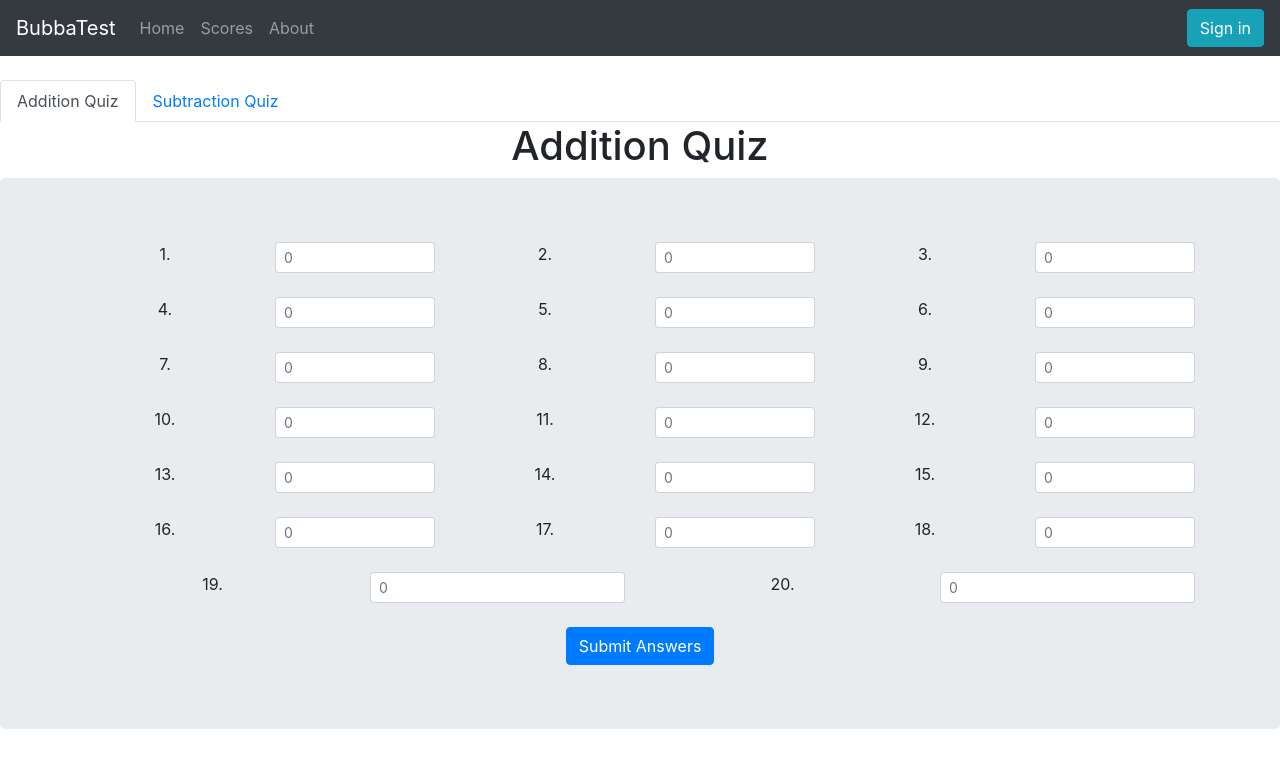
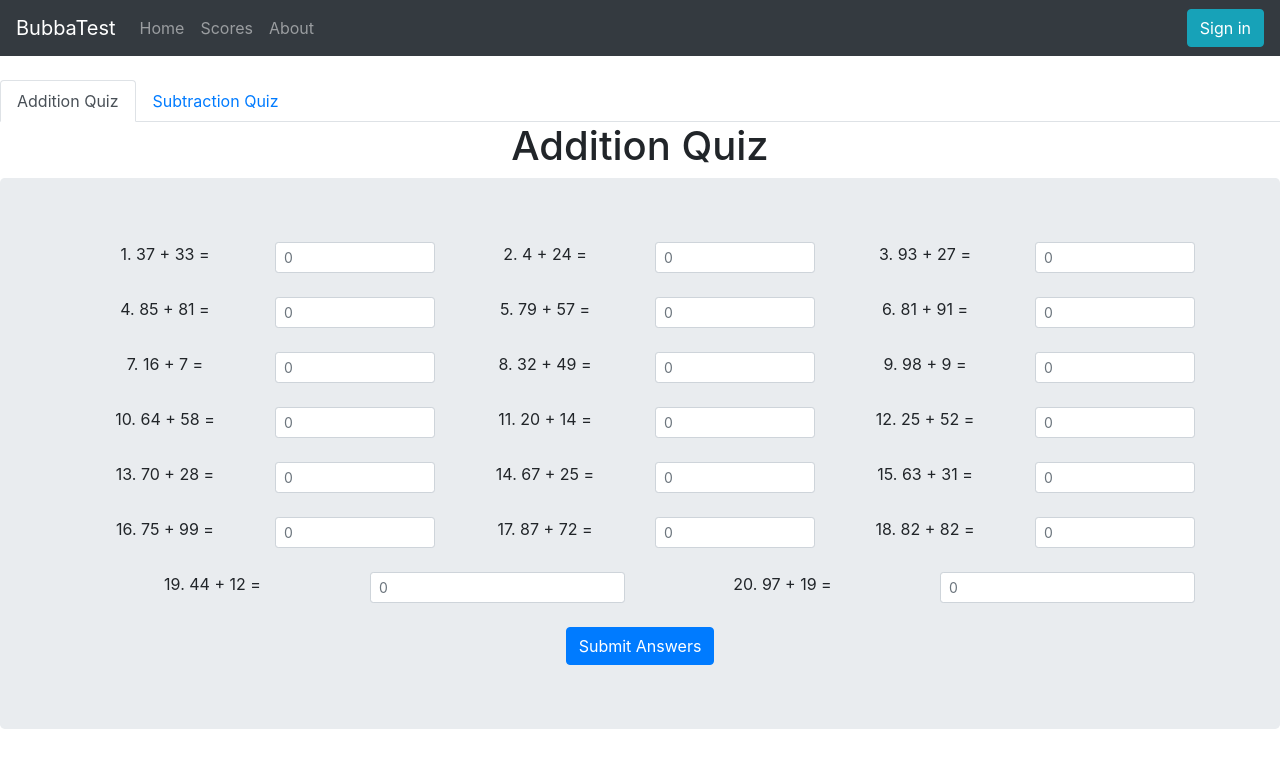
Before and after one commit to bearados/bubba, a React (Create React App) app in the folder client/: page / in a window 1280 px wide. Shown: the top 768 px of the page. Built offline with nearby package versions, Linux system fonts and the light colour scheme.

Commit message:
problem redo

```diff
--- a/client/src/components/QuizA.js
+++ b/client/src/components/QuizA.js
@@ -91,43 +91,43 @@ class QuizA extends Component {
 
                 <Row className="justify-content-md-center">
                     <Col>
-               1. {this.state.probList[0][0]}</Col><Col><Form.Control size="sm" type="number" name = {0} onChange={this.handleChange.bind(this)} placeholder="0" /></Col>
+               1. {this.state.probList[0]}</Col><Col><Form.Control size="sm" type="number" name = {0} onChange={this.handleChange.bind(this)} placeholder="0" /></Col>
 
                <Col>
-               2. {this.state.probList[0][1]}</Col><Col><Form.Control size="sm" type="number" name = {1} onChange={this.handleChange.bind(this)} placeholder="0" />
+               2. {this.state.probList[1]}</Col><Col><Form.Control size="sm" type="number" name = {1} onChange={this.handleChange.bind(this)} placeholder="0" />
                </Col>
                <Col>
-               3. {this.state.probList[0][2]}</Col><Col><Form.Control size="sm" type="number" name = {2} onChange={this.handleChange.bind(this)} placeholder="0" />
+               3. {this.state.probList[2]}</Col><Col><Form.Control size="sm" type="number" name = {2} onChange={this.handleChange.bind(this)} placeholder="0" />
                </Col>
                </Row><br/>
                <Row>
                    <Col>
-               4. {this.state.probList[0][3]}</Col><Col><Form.Control size="sm" type="number" name = {3} onChange={this.handleChange.bind(this)} placeholder="0"/>
-               </Col><Col>5. {this.state.probList[0][4]}</Col><Col><Form.Control size="sm" type="number" name = {4} onChange={this.handleChange.bind(this)} placeholder="0" />
-               </Col><Col>6. {this.state.probList[0][5]}</Col><Col><Form.Control size="sm" type="number" name = {5} onChange={this.handleChange.bind(this)} placeholder="0" />
+               4. {this.state.probList[3]}</Col><Col><Form.Control size="sm" type="number" name = {3} onChange={this.handleChange.bind(this)} placeholder="0"/>
+               </Col><Col>5. {this.state.probList[4]}</Col><Col><Form.Control size="sm" type="number" name = {4} onChange={this.handleChange.bind(this)} placeholder="0" />
+               </Col><Col>6. {this.state.probList[5]}</Col><Col><Form.Control size="sm" type="number" name = {5} onChange={this.handleChange.bind(this)} placeholder="0" />
                </Col></Row><br/>
                <Row >
-               <Col>7. {this.state.probList[0][6]}</Col><Col><Form.Control size="sm" type="number" name = {6} onChange={this.handleChange.bind(this)} placeholder="0" />
-              </Col><Col> 8. {this.state.probList[0][7]}</Col><Col><Form.Control size="sm" type="number" name = {7} onChange={this.handleChange.bind(this)} placeholder="0" />
-               </Col><Col>9. {this.state.probList[0][8]}</Col><Col><Form.Control size="sm" type="number" name = {8} onChange={this.handleChange.bind(this)} placeholder="0" />
+               <Col>7. {this.state.probList[6]}</Col><Col><Form.Control size="sm" type="number" name = {6} onChange={this.handleChange.bind(this)} placeholder="0" />
+              </Col><Col> 8. {this.state.probList[7]}</Col><Col><Form.Control size="sm" type="number" name = {7} onChange={this.handleChange.bind(this)} placeholder="0" />
+               </Col><Col>9. {this.state.probList[8]}</Col><Col><Form.Control size="sm" type="number" name = {8} onChange={this.handleChange.bind(this)} placeholder="0" />
                </Col></Row><br/><Row >
-               <Col>10. {this.state.probList[0][9]}</Col><Col><Form.Control size="sm" type="number" name = {9} onChange={this.handleChange.bind(this)} placeholder="0" />
-               </Col><Col>11. {this.state.probList[0][10]}</Col><Col><Form.Control size="sm" type="number" name = {10} onChange={this.handleChange.bind(this)} placeholder="0" />
-               </Col><Col>12. {this.state.probList[0][11]}</Col><Col><Form.Control size="sm" type="number" name = {11} onChange={this.handleChange.bind(this)} placeholder="0" />
+               <Col>10. {this.state.probList[9]}</Col><Col><Form.Control size="sm" type="number" name = {9} onChange={this.handleChange.bind(this)} placeholder="0" />
+               </Col><Col>11. {this.state.probList[10]}</Col><Col><Form.Control size="sm" type="number" name = {10} onChange={this.handleChange.bind(this)} placeholder="0" />
+               </Col><Col>12. {this.state.probList[11]}</Col><Col><Form.Control size="sm" type="number" name = {11} onChange={this.handleChange.bind(this)} placeholder="0" />
                </Col></Row><br/><Row >
-               <Col>13. {this.state.probList[0][12]}</Col><Col><Form.Control size="sm" type="number" name = {12} onChange={this.handleChange.bind(this)} placeholder="0" />
-               </Col><Col>14. {this.state.probList[0][13]}</Col><Col><Form.Control size="sm" type="number" name = {13} onChange={this.handleChange.bind(this)} placeholder="0" />
-               </Col><Col>15. {this.state.probList[0][14]}</Col><Col><Form.Control size="sm" type="number" name = {14} onChange={this.handleChange.bind(this)} placeholder="0" />
+               <Col>13. {this.state.probList[12]}</Col><Col><Form.Control size="sm" type="number" name = {12} onChange={this.handleChange.bind(this)} placeholder="0" />
+               </Col><Col>14. {this.state.probList[13]}</Col><Col><Form.Control size="sm" type="number" name = {13} onChange={this.handleChange.bind(this)} placeholder="0" />
+               </Col><Col>15. {this.state.probList[14]}</Col><Col><Form.Control size="sm" type="number" name = {14} onChange={this.handleChange.bind(this)} placeholder="0" />
                </Col>
                </Row><br/>
                <Row >
-               <Col>16. {this.state.probList[0][15]}</Col><Col><Form.Control size="sm" type="number" name = {15} onChange={this.handleChange.bind(this)} placeholder="0" />
-               </Col><Col>17. {this.state.probList[0][16]}</Col><Col><Form.Control size="sm" type="number" name = {16} onChange={this.handleChange.bind(this)} placeholder="0" />
-               </Col><Col>18. {this.state.probList[0][17]}</Col><Col><Form.Control size="sm" type="number" name = {17} onChange={this.handleChange.bind(this)} placeholder="0" />
+               <Col>16. {this.state.probList[15]}</Col><Col><Form.Control size="sm" type="number" name = {15} onChange={this.handleChange.bind(this)} placeholder="0" />
+               </Col><Col>17. {this.state.probList[16]}</Col><Col><Form.Control size="sm" type="number" name = {16} onChange={this.handleChange.bind(this)} placeholder="0" />
+               </Col><Col>18. {this.state.probList[17]}</Col><Col><Form.Control size="sm" type="number" name = {17} onChange={this.handleChange.bind(this)} placeholder="0" />
                </Col>
                </Row><br/><Row>
-               <Col>19. {this.state.probList[0][18]}</Col><Col><Form.Control size="sm" type="number" name = {18} onChange={this.handleChange.bind(this)} placeholder="0" />
-               </Col><Col>20. {this.state.probList[0][19]}</Col><Col><Form.Control size="sm" type="number" name = {19} onChange={this.handleChange.bind(this)} placeholder="0" />
+               <Col>19. {this.state.probList[18]}</Col><Col><Form.Control size="sm" type="number" name = {18} onChange={this.handleChange.bind(this)} placeholder="0" />
+               </Col><Col>20. {this.state.probList[19]}</Col><Col><Form.Control size="sm" type="number" name = {19} onChange={this.handleChange.bind(this)} placeholder="0" />
                </Col>
                </Row>
                <br/>
```
